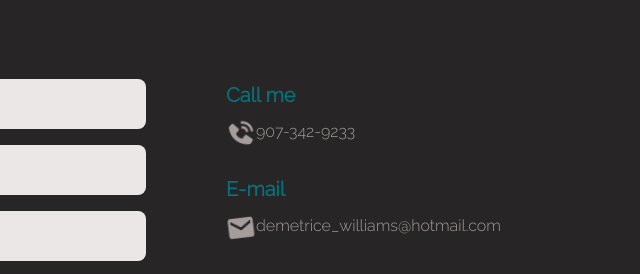
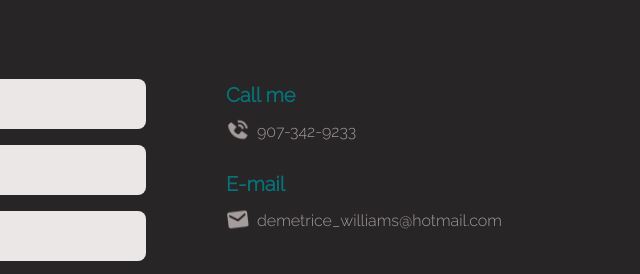
Before and after one commit to Demetricew20/Demetricew20.github.io, a plain HTML site: page index.html in a window 1280 px wide. Shown: the part 6504-6778 px from the top of the page, 640-1280 px from the left. Drawn offline with nearby package versions, Linux system fonts and the light colour scheme.

Commit message:
updated resume and styling.

```diff
--- a/index.html
+++ b/index.html
@@ -328,12 +328,14 @@
                 <div>
                     <div class="contact__info">
                         <h3 class="contact__subtitle">Call me</h3>
-                        <span class="contact__text"><i class='bx bxs-phone-call bx-lg bx-tada phone__icon' ></i></box-icon>907-342-9233</span>
+                        <span class="contact__text">
+                            <i class='bx bxs-phone-call bx-lg bx-tada phone__icon' ></i></box-icon>907-342-9233</span>
                     </div>
 
                     <div class="contact__info">
                         <h3 class="contact__subtitle">E-mail</h3>
-                        <a href="mailto:demetrice_williams@hotmail.com" class="contact__text"><i class='bx bxs-envelope bx-lg bx-tada phone__icon' ></i>demetrice_williams@hotmail.com</a>
+                        <a href="mailto:demetrice_williams@hotmail.com" class="contact__text">
+                            <i class='bx bxs-envelope bx-lg bx-tada email__icon' ></i>demetrice_williams@hotmail.com</a>
                     </div>
 
                 </div>
--- a/style.css
+++ b/style.css
@@ -669,8 +669,9 @@ img {
   cursor: pointer;
 }
 
-.phone__icon {
-  font-size: 30px;
+.email__icon, .phone__icon {
+  font-size: 24px;
+  margin-right: 7px;
 }
 
 .contact__info {
```
Also changed, not shown: 1 other file.
